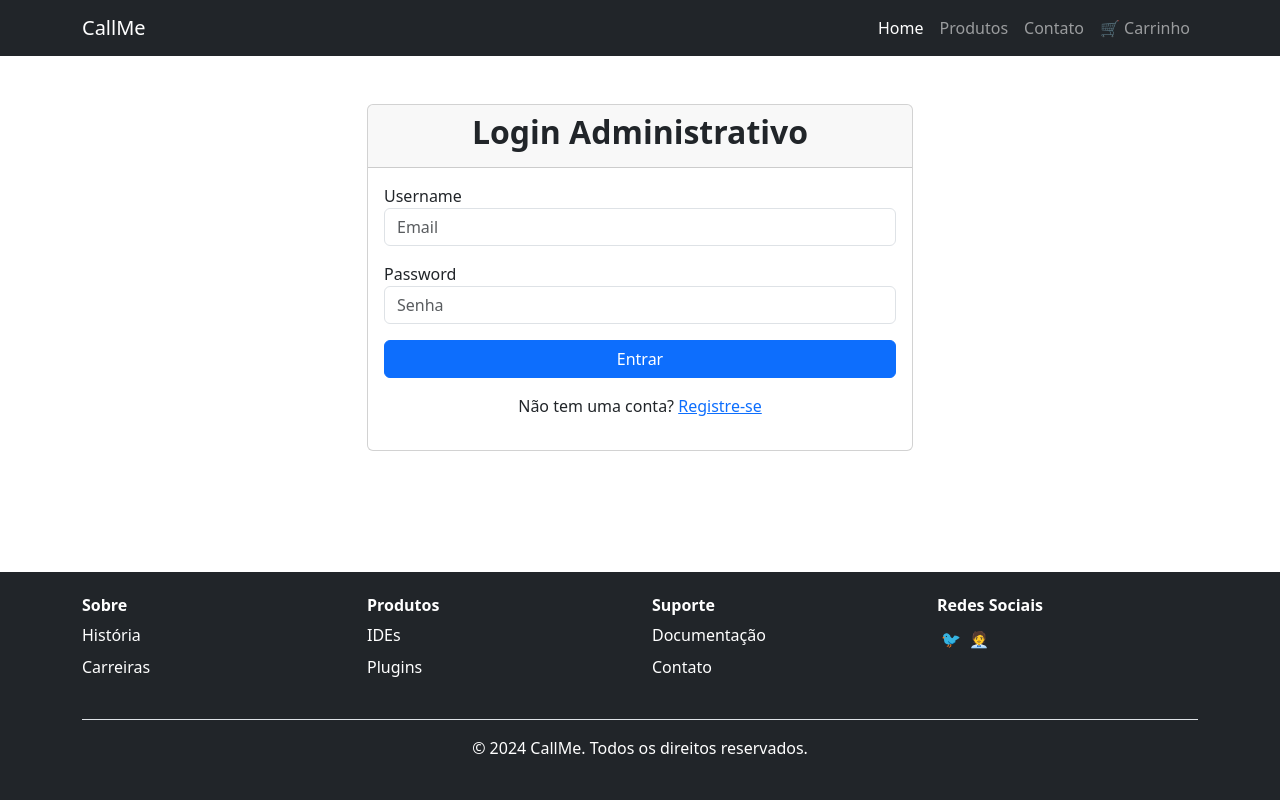
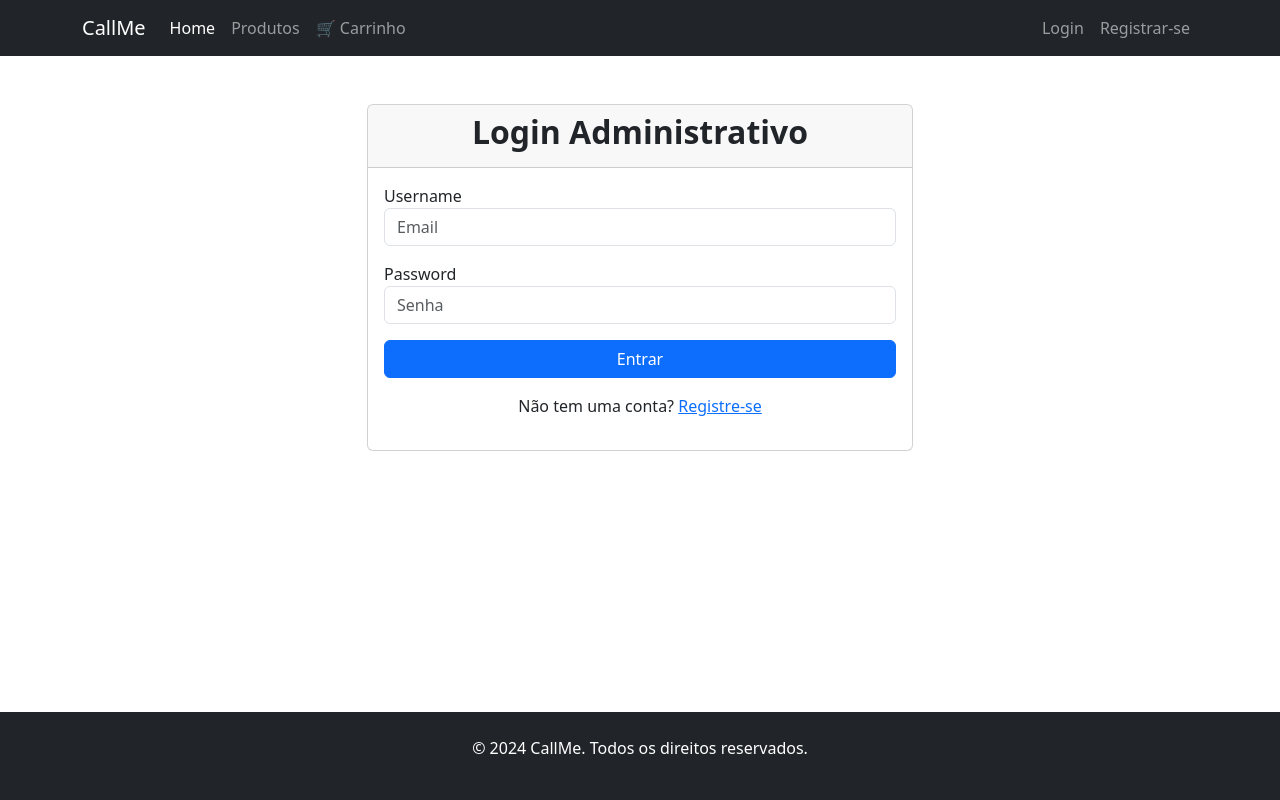
Before and after one commit to Anthonygoc/CallmeSite, a Django app: a page that uses templates/base.html in a window 1280 px wide. Run offline with Django 4.2, Linux system fonts and the light colour scheme.

Commit message:
Feat : criando registro de cliente e atualizando a pagina do carrinho

```diff
--- a/CallmeSite/urls.py
+++ b/CallmeSite/urls.py
@@ -2,52 +2,28 @@ from django.contrib import admin
 from django.conf import settings
 from django.conf.urls.static import static
 from django.urls import path
-from django.contrib.auth.views import LogoutView
-
-# Importe TODAS as views, incluindo as que ainda vamos detalhar
-from myapp.views import (
-    home,
-    registro_usuario,
-    admin_registro,
-    admin_login,
-    admin_dashboard,
-    usuario_editar,
-    usuario_deletar,
-
-    # Views do Carrinho e Pagamento (essas são as que faltam)
-    adicionar_ao_carrinho,
-    ver_carrinho,
-    remover_do_carrinho,
-    checkout,
-    pagamento_sucesso,
-    pagamento_falha,
-    pagamento_pendente,
-)
+from myapp import views  # Importe o módulo views
 
 urlpatterns = [
-    path('admin/', admin.site.urls),
-    path('', home, name='home'),
-    path('registro/', registro_usuario, name='registro_usuario'),
+    # --- ROTAS PÚBLICAS E DE CLIENTES ---
+    path('', views.home, name='home'),
+    path('registro/', views.registro_usuario, name='registro_usuario'),
+    path('login/', views.login_usuario, name='login_usuario'),
+    path('logout/', views.logout_usuario, name='logout_usuario'),
+    path('carrinho/', views.carrinho, name='carrinho'),
+    path('carrinho/adicionar/<int:produto_id>/', views.adicionar_ao_carrinho, name='adicionar_ao_carrinho'),
 
-    # === ROTAS DO CARRINHO - AQUI ESTÁ A SOLUÇÃO! ===
-    path('carrinho/', ver_carrinho, name='ver_carrinho'), # <--- ESTA LINHA RESOLVE O ERRO
-    path('carrinho/adicionar/<int:produto_id>/', adicionar_ao_carrinho, name='adicionar_ao_carrinho'),
-    path('carrinho/remover/<int:produto_id>/', remover_do_carrinho, name='remover_do_carrinho'),
-
-    # === ROTAS DO CHECKOUT ===
-    path('checkout/', checkout, name='checkout'),
-    path('pagamento/sucesso/', pagamento_sucesso, name='pagamento_sucesso'),
-    path('pagamento/falha/', pagamento_falha, name='pagamento_falha'),
-    path('pagamento/pendente/', pagamento_pendente, name='pagamento_pendente'),
-
-    # URLs do painel administrativo
-    path('painel/registro/', admin_registro, name='admin_registro'),
-    path('painel/login/', admin_login, name='login'),
-    path('painel/logout/', LogoutView.as_view(next_page='home'), name='logout'),
-    path('painel/', admin_dashboard, name='admin_dashboard'),
-    path('painel/usuario/<int:pk>/editar/', usuario_editar, name='usuario_editar'),
-    path('painel/usuario/<int:pk>/deletar/', usuario_deletar, name='usuario_deletar'),
+    # --- ROTAS DO PAINEL DE ADMINISTRAÇÃO ---
+    path('painel/admin/', admin.site.urls), # URL padrão do admin Django (opcional)
+    path('painel/registro/', views.admin_registro, name='admin_registro'),
+    path('painel/login/', views.admin_login, name='painel_login'),
+    # Nota: O logout do admin pode usar a mesma view 'logout_usuario' ou ter uma específica.
+    # Usar a mesma é mais simples.
+    path('painel/', views.admin_dashboard, name='admin_dashboard'),
+    path('painel/usuario/<int:pk>/editar/', views.usuario_editar, name='usuario_editar'),
+    path('painel/usuario/<int:pk>/deletar/', views.usuario_deletar, name='usuario_deletar'),
 ]
 
+# Adiciona as URLs de mídia em modo de desenvolvimento
 if settings.DEBUG:
     urlpatterns += static(settings.MEDIA_URL, document_root=settings.MEDIA_ROOT)
--- a/myapp/forms.py
+++ b/myapp/forms.py
@@ -1,8 +1,44 @@
 from django import forms
-from django.contrib.auth.forms import AuthenticationForm
+from django.contrib.auth.forms import AuthenticationForm, UserCreationForm
 from .models import Usuario
 
+# ===================================================================
+# == FORMULÁRIOS PARA CLIENTES DO SITE (Registro e Login Externo) ==
+# ===================================================================
+
+class ClienteRegistroForm(UserCreationForm):
+    """
+    Formulário para novos clientes se registrarem no site.
+    Usa UserCreationForm para lidar com a criação de usuário e senha de forma segura.
+    """
+    email = forms.EmailField(
+        required=True,
+        widget=forms.EmailInput(attrs={'class': 'form-control', 'placeholder': 'Seu melhor e-mail'})
+    )
+
+    class Meta(UserCreationForm.Meta):
+        fields = UserCreationForm.Meta.fields + ('email',)
+        widgets = {
+            'username': forms.TextInput(attrs={'class': 'form-control', 'placeholder': 'Nome de usuário'}),
+        }
+
+class ClienteLoginForm(forms.Form):
+    """
+    Formulário para clientes existentes fazerem login no site.
+    """
+    username = forms.CharField(widget=forms.TextInput(attrs={'class': 'form-control', 'placeholder': 'Nome de usuário'}))
+    password = forms.CharField(widget=forms.PasswordInput(attrs={'class': 'form-control', 'placeholder': 'Senha'}))
+
+
+# ===================================================================
+# == FORMULÁRIOS PARA O PAINEL DE ADMINISTRAÇÃO (Interno) ==
+# ===================================================================
+
 class UsuarioForm(forms.ModelForm):
+    """
+    Formulário para o admin editar os dados de perfil de um usuário.
+    Não lida com senhas.
+    """
     class Meta:
         model = Usuario
         fields = ['nome', 'email', 'cpf', 'idade', 'cidade', 'pais']
@@ -16,6 +52,9 @@ class UsuarioForm(forms.ModelForm):
         }
 
 class AdminRegistrationForm(forms.Form):
+    """
+    Formulário para um superusuário registrar um novo administrador no painel.
+    """
     email = forms.EmailField(
         widget=forms.EmailInput(attrs={'class': 'form-control', 'placeholder': 'Email'})
     )
@@ -39,6 +78,9 @@ class AdminRegistrationForm(forms.Form):
         return password2
 
 class AdminLoginForm(AuthenticationForm):
+    """
+    Formulário de login para o painel de administração.
+    """
     username = forms.EmailField(
         widget=forms.EmailInput(attrs={'class': 'form-control', 'placeholder': 'Email'})
     )
--- a/myapp/views.py
+++ b/myapp/views.py
@@ -1,40 +1,104 @@
-from django.http import HttpResponse
 from django.shortcuts import render, redirect, get_object_or_404
 from django.contrib import messages
-from django.contrib.auth import login, authenticate
+from django.contrib.auth import login, authenticate, logout  # Import 'logout'
 from django.contrib.auth.models import User
 from django.contrib.auth.decorators import login_required
 from django.views.decorators.http import require_POST
-from .forms import UsuarioForm, AdminRegistrationForm, AdminLoginForm
+
+# Importe os formulários corretos para cada função
+from .forms import (
+    ClienteRegistroForm,
+    ClienteLoginForm,
+    UsuarioForm,
+    AdminRegistrationForm,
+    AdminLoginForm
+)
 from .models import Usuario, Administrador, Produto
-from django.shortcuts import redirect
-from .models import Produto
 
 
+# ===================================================================
+# == VIEWS PARA CLIENTES DO SITE (Fluxo Público)
+# ===================================================================
+
 def home(request):
-    # Filtra todos os produtos que estão marcados como 'disponivel'
+    """
+    Exibe a página inicial com os produtos disponíveis.
+    """
     produtos = Produto.objects.filter(disponivel=True)
-    # Envia a lista de produtos para o template com o nome 'produtos'
     return render(request, 'home.html', {'produtos': produtos})
 
+
 def registro_usuario(request):
+    """
+    Registra um novo CLIENTE usando o formulário com senha.
+    """
     if request.method == 'POST':
-        form = UsuarioForm(request.POST)
+        form = ClienteRegistroForm(request.POST)
         if form.is_valid():
-            try:
-                usuario = form.save()
-                messages.success(request, f'Cadastro realizado com sucesso! Usuário {usuario.nome} foi registrado.')
-                return render(request, 'registro_sucesso.html', {'usuario': usuario})
-            except Exception as e:
-                messages.error(request, f'Erro ao salvar no banco de dados: {str(e)}')
+            user = form.save()  # Salva o usuário com senha segura
+            login(request, user)  # Loga o usuário automaticamente
+            messages.success(request, 'Cadastro realizado com sucesso! Bem-vindo(a)!')
+            return redirect('home')  # Redireciona para a página inicial
         else:
-            for field, errors in form.errors.items():
-                for error in errors:
-                    messages.error(request, f'Erro no campo {field}: {error}')
+            # Se o formulário for inválido, os erros serão exibidos no template
+            messages.error(request, 'Por favor, corrija os erros abaixo.')
     else:
-        form = UsuarioForm()
+        form = ClienteRegistroForm()
 
     return render(request, 'registro.html', {'form': form})
+
+
+def login_usuario(request):
+    """
+    Autentica e loga um CLIENTE existente.
+    """
+    if request.method == 'POST':
+        form = ClienteLoginForm(request.POST)
+        if form.is_valid():
+            username = form.cleaned_data.get('username')
+            password = form.cleaned_data.get('password')
+            user = authenticate(request, username=username, password=password)
+            if user is not None:
+                login(request, user)
+                return redirect('home')
+            else:
+                messages.error(request, 'Nome de usuário ou senha inválidos.')
+    else:
+        form = ClienteLoginForm()
+    return render(request, 'login.html', {'form': form})
+
+
+def logout_usuario(request):
+    """
+    Faz o logout do usuário (cliente ou admin) e redireciona para a home.
+    """
+    logout(request)
+    messages.info(request, 'Você saiu da sua conta.')
+    return redirect('home')
+
+
+@login_required
+def carrinho(request):
+    """
+    Exibe a página do carrinho de compras.
+    """
+    return render(request, 'carrinho.html')
+
+
+@login_required
+def adicionar_ao_carrinho(request, produto_id):
+    """
+    (Lógica futura) Adiciona um produto ao carrinho do usuário.
+    """
+    produto = get_object_or_404(Produto, id=produto_id)
+    # Aqui virá a lógica para adicionar ao carrinho (usando sessões ou um modelo)
+    messages.success(request, f'"{produto.nome}" foi adicionado ao seu carrinho!')
+    return redirect('carrinho')
+
+
+# ===================================================================
+# == VIEWS PARA O PAINEL DE ADMINISTRAÇÃO (Fluxo Interno)
+# ===================================================================
 
 def admin_registro(request):
     if request.method == 'POST':
@@ -43,14 +107,8 @@ def admin_registro(request):
             email = form.cleaned_data['email']
             password = form.cleaned_data['password1']
             nome_completo = form.cleaned_data['nome_completo']
-
-            # Criar usuário do Django
-            user = User.objects.create_user(username=email, email=email, password=password)
-
-            # Criar perfil de administrador
-            admin = Administrador.objects.create(user=user, nome_completo=nome_completo)
-
-            # Fazer login
+            user = User.objects.create_user(username=email, email=email, password=password, is_staff=True)
+            Administrador.objects.create(user=user, nome_completo=nome_completo)
             login(request, user)
             messages.success(request, 'Conta de administrador criada com sucesso!')
             return redirect('admin_dashboard')
@@ -58,41 +116,38 @@ def admin_registro(request):
         form = AdminRegistrationForm()
     return render(request, 'admin/registro.html', {'form': form})
 
+
 def admin_login(request):
     if request.method == 'POST':
         form = AdminLoginForm(data=request.POST)
         if form.is_valid():
-            email = form.cleaned_data.get('username')
-            password = form.cleaned_data.get('password')
-            user = authenticate(username=email, password=password)
-            if user is not None and Administrador.objects.filter(user=user).exists():
+            user = form.get_user()
+            if Administrador.objects.filter(user=user).exists():
                 login(request, user)
-                messages.success(request, 'Login realizado com sucesso!')
                 return redirect('admin_dashboard')
             else:
-                messages.error(request, 'Email ou senha inválidos.')
+                messages.error(request, 'Acesso permitido apenas para administradores.')
     else:
         form = AdminLoginForm()
     return render(request, 'admin/login.html', {'form': form})
 
+
 @login_required
 def admin_dashboard(request):
-    if not Administrador.objects.filter(user=request.user).exists():
+    if not hasattr(request.user, 'administrador'):
         messages.error(request, 'Acesso negado. Você precisa ser um administrador.')
-        return redirect('login')
+        return redirect('home')
 
     usuarios = Usuario.objects.all().order_by('-data_cadastro')
-    admin = Administrador.objects.get(user=request.user)
-    return render(request, 'admin/dashboard.html', {
-        'usuarios': usuarios,
-        'admin': admin
-    })
+    admin = request.user.administrador
+    return render(request, 'admin/dashboard.html', {'usuarios': usuarios, 'admin': admin})
+
 
 @login_required
 def usuario_editar(request, pk):
-    if not Administrador.objects.filter(user=request.user).exists():
-        messages.error(request, 'Acesso negado. Você precisa ser um administrador.')
-        return redirect('login')
+    if not hasattr(request.user, 'administrador'):
+        messages.error(request, 'Acesso negado.')
+        return redirect('home')
 
     usuario = get_object_or_404(Usuario, pk=pk)
     if request.method == 'POST':
@@ -105,42 +160,15 @@ def usuario_editar(request, pk):
         form = UsuarioForm(instance=usuario)
     return render(request, 'admin/usuario_editar.html', {'form': form, 'usuario': usuario})
 
+
 @login_required
 @require_POST
 def usuario_deletar(request, pk):
-    if not Administrador.objects.filter(user=request.user).exists():
-        messages.error(request, 'Acesso negado. Você precisa ser um administrador.')
-        return redirect('login')
+    if not hasattr(request.user, 'administrador'):
+        messages.error(request, 'Acesso negado.')
+        return redirect('home')
 
     usuario = get_object_or_404(Usuario, pk=pk)
     usuario.delete()
     messages.success(request, 'Usuário excluído com sucesso!')
     return redirect('admin_dashboard')
-
-def ver_carrinho(request):
-    # Por enquanto, só uma resposta simples para o teste funcionar
-    return HttpResponse("<h1>Página do Carrinho de Compras</h1><p>Em breve, seus produtos aparecerão aqui.</p>")
-
-def adicionar_ao_carrinho(request, produto_id):
-    # Lógica futura aqui
-    print(f"Adicionar produto com ID: {produto_id}")
-    return redirect('ver_carrinho')
-
-def remover_do_carrinho(request, produto_id):
-    # Lógica futura aqui
-    print(f"Remover produto com ID: {produto_id}")
-    return redirect('ver_carrinho')
-
-# --- VIEWS DO PAGAMENTO ---
-
-def checkout(request):
-    return HttpResponse("Página de Checkout")
-
-def pagamento_sucesso(request):
-    return HttpResponse("Pagamento aprovado!")
-
-def pagamento_falha(request):
-    return HttpResponse("Pagamento falhou.")
-
-def pagamento_pendente(request):
-    return HttpResponse("Pagamento pendente.")
--- a/templates/admin/dashboard.html
+++ b/templates/admin/dashboard.html
@@ -6,7 +6,7 @@
         <h2>Painel Administrativo</h2>
         <div>
             <span class="me-3">Olá, {{ admin.nome_completo }}</span>
-            <a href="{% url 'logout' %}" class="btn btn-outline-danger">Sair</a>
+            <a href="{% url 'painel_logout' %}">Sair</a>
         </div>
     </div>
 
--- a/templates/base.html
+++ b/templates/base.html
@@ -16,68 +16,49 @@
                 <span class="navbar-toggler-icon"></span>
             </button>
             <div class="collapse navbar-collapse" id="navbarNav">
-                <ul class="navbar-nav ms-auto">
-                    <li class="nav-item">
-                        <a class="nav-link active" aria-current="page" href="{% url 'home' %}">Home</a>
-                    </li>
-                    <li class="nav-item">
-                        <a class="nav-link" href="#">Produtos</a>
-                    </li>
-                    <li class="nav-item">
-                        <a class="nav-link" href="#">Contato</a>
-                    </li>
-                    <li class="nav-item">
-                        <a class="nav-link" href="{% url 'ver_carrinho' %}">🛒 Carrinho</a>
-                    </li>
+                <ul class="navbar-nav me-auto mb-2 mb-lg-0">
+                    <li class="nav-item"><a class="nav-link active" aria-current="page" href="{% url 'home' %}">Home</a></li>
+                    <li class="nav-item"><a class="nav-link" href="#">Produtos</a></li>
+                    <li class="nav-item"><a class="nav-link" href="{% url 'carrinho' %}">🛒 Carrinho</a></li>
+                </ul>
+                <ul class="navbar-nav">
+                    {% if user.is_authenticated %}
+                        <li class="nav-item dropdown">
+                            <a class="nav-link dropdown-toggle" href="#" role="button" data-bs-toggle="dropdown" aria-expanded="false">
+                                Olá, {{ user.username }}!
+                            </a>
+                            <ul class="dropdown-menu dropdown-menu-dark">
+                                <li><a class="dropdown-item" href="#">Minha Conta</a></li>
+                                <li><hr class="dropdown-divider"></li>
+                                <li><a class="dropdown-item" href="{% url 'logout_usuario' %}">Sair</a></li>
+                            </ul>
+                        </li>
+                    {% else %}
+                        <li class="nav-item"><a class="nav-link" href="{% url 'login_usuario' %}">Login</a></li>
+                        <li class="nav-item"><a class="nav-link" href="{% url 'registro_usuario' %}">Registrar-se</a></li>
+                    {% endif %}
                 </ul>
             </div>
         </div>
     </nav>
 
     <main class="flex-grow-1">
-        {% block content %}
-        {% endblock %}
+        {% if messages %}
+            <div class="container mt-3">
+                {% for message in messages %}
+                    <div class="alert alert-{{ message.tags }} alert-dismissible fade show" role="alert">
+                        {{ message }}
+                        <button type="button" class="btn-close" data-bs-dismiss="alert" aria-label="Close"></button>
+                    </div>
+                {% endfor %}
+            </div>
+        {% endif %}
+
+        {% block content %}{% endblock %}
     </main>
 
     <footer class="bg-dark text-white py-4 mt-auto">
-        <div class="container">
-            <div class="row">
-                <div class="col-md-3 mb-3">
-                    <h6>Sobre</h6>
-                    <ul class="nav flex-column">
-                        <li class="nav-item mb-2"><a href="#" class="nav-link p-0 text-white">História</a></li>
-                        <li class="nav-item mb-2"><a href="#" class="nav-link p-0 text-white">Carreiras</a></li>
-                    </ul>
-                </div>
-
-                <div class="col-md-3 mb-3">
-                    <h6>Produtos</h6>
-                    <ul class="nav flex-column">
-                        <li class="nav-item mb-2"><a href="#" class="nav-link p-0 text-white">IDEs</a></li>
-                        <li class="nav-item mb-2"><a href="#" class="nav-link p-0 text-white">Plugins</a></li>
-                    </ul>
-                </div>
-
-                <div class="col-md-3 mb-3">
-                    <h6>Suporte</h6>
-                    <ul class="nav flex-column">
-                        <li class="nav-item mb-2"><a href="#" class="nav-link p-0 text-white">Documentação</a></li>
-                        <li class="nav-item mb-2"><a href="#" class="nav-link p-0 text-white">Contato</a></li>
-                    </ul>
-                </div>
-
-                <div class="col-md-3 mb-3">
-                    <h6>Redes Sociais</h6>
-                    <ul class="nav">
-                        <li class="nav-item"><a href="#" class="nav-link p-1 text-white">🐦</a></li>
-                        <li class="nav-item"><a href="#" class="nav-link p-1 text-white">🧑‍💼</a></li>
-                    </ul>
-                </div>
-            </div>
-            <div class="text-center mt-3 border-top pt-3">
-                <p class="text-white">© 2024 CallMe. Todos os direitos reservados.</p>
-            </div>
-        </div>
+        <div class="container text-center"><p>© 2024 CallMe. Todos os direitos reservados.</p></div>
     </footer>
 
     <script src="https://cdn.jsdelivr.net/npm/bootstrap@5.3.3/dist/js/bootstrap.bundle.min.js" integrity="sha384-YvpcrYf0tY3lHB60NNkmXc5s9fDVZLESaAA55NDzOxhy9GkcIdslK1eN7N6jIeHz" crossorigin="anonymous"></script>
```
Also changed, not shown: CallmeSite/settings.py (+16 -6 lines), templates/carrinho.html (added, +54 -0 lines), templates/login.html (added, +40 -0 lines), db.sqlite3.
